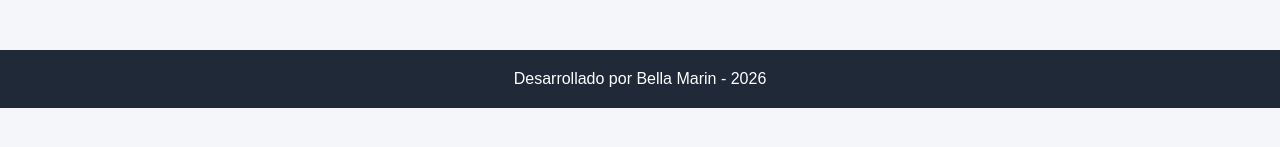
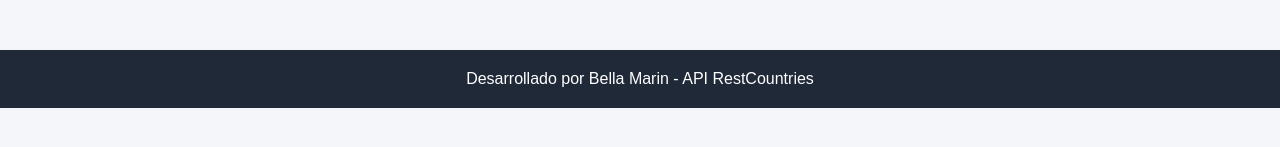
Before and after one commit to Bella-Marin/mi-galeria-web, a plain HTML site: page index.html in a window 1280 px wide. Shown: the part 249-396 px from the top of the page. Drawn offline with Linux system fonts and the light colour scheme.

Commit message:
mejora información del footer

```diff
--- a/index.html
+++ b/index.html
@@ -28,7 +28,7 @@
     </main>
 
     <footer>
-        <p>Desarrollado por Bella Marin - 2026</p>
+        <p>Desarrollado por Bella Marin - API RestCountries</p>
     </footer>
 
     <script src="js/app.js"></script>
```
